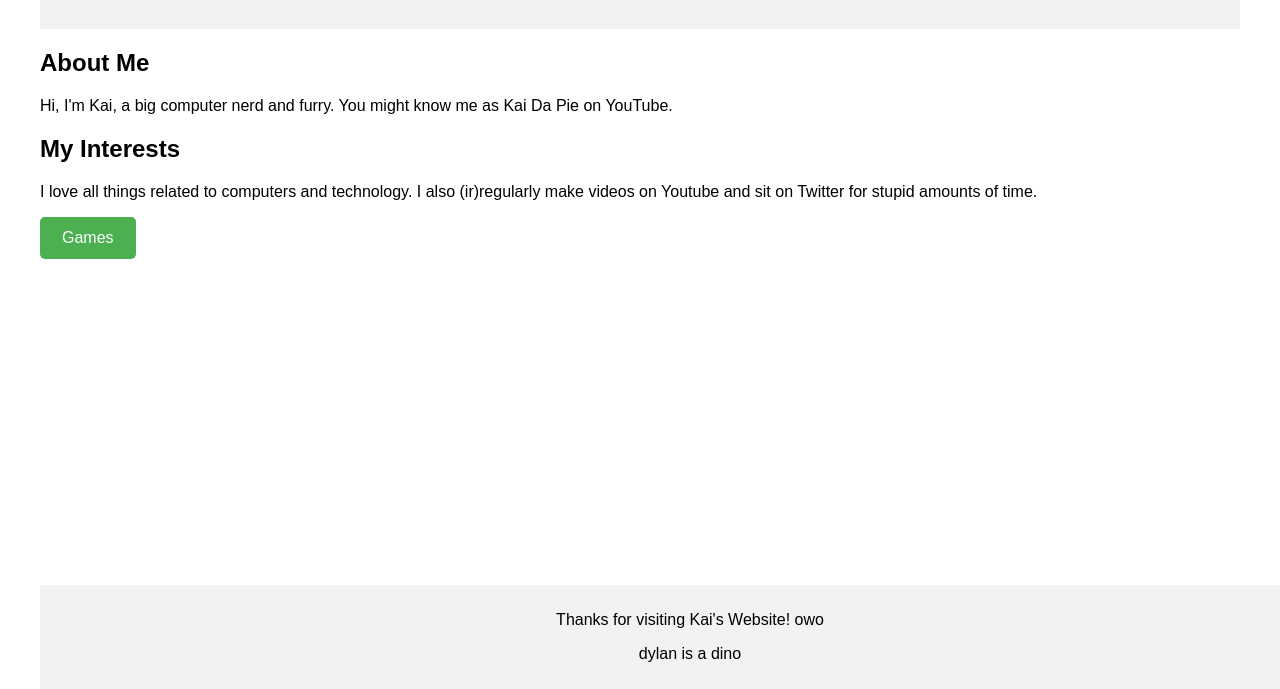
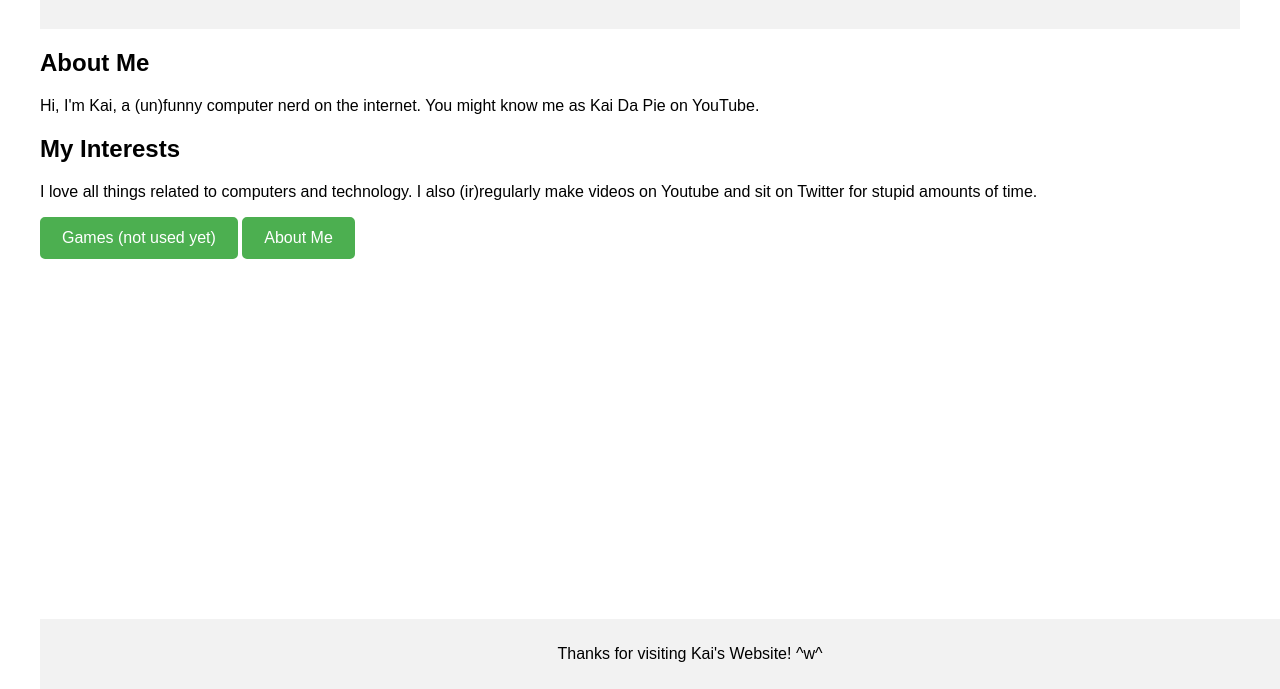
Before and after one commit to KaiDaPie/site, a plain HTML site: page index.html in a window 1280 px wide. Shown: the part 111-800 px from the top of the page. Drawn offline with Linux system fonts and the light colour scheme.

Commit message:
Update index.html
updated website :p

```diff
--- a/index.html
+++ b/index.html
@@ -53,21 +53,21 @@
 
     <section>
         <h2>About Me</h2>
-        <p>Hi, I'm Kai, a big computer nerd and furry. You might know me as Kai Da Pie on YouTube.</p>
+        <p>Hi, I'm Kai, a (un)funny computer nerd on the internet. You might know me as Kai Da Pie on YouTube.</p>
     </section>
 
     <section>
         <h2>My Interests</h2>
         <p>I love all things related to computers and technology. I also (ir)regularly make videos on Youtube and sit on Twitter for stupid amounts of time.</p>
 
-        <!-- Added link button to the Games section -->
-        <a href="/site/games" class="button">Games</a>
+
     </section>
 
     <footer>
-        <p>Thanks for visiting Kai's Website! owo</p>
-        <p>dylan is a dino</p>
+        <p>Thanks for visiting Kai's Website! ^w^</p>
     </footer>
+<a href="/site/games" class="button">Games (not used yet)</a>
+<a href="/site/about" class="button">About Me</a>
 
 </body>
 </html>
```
